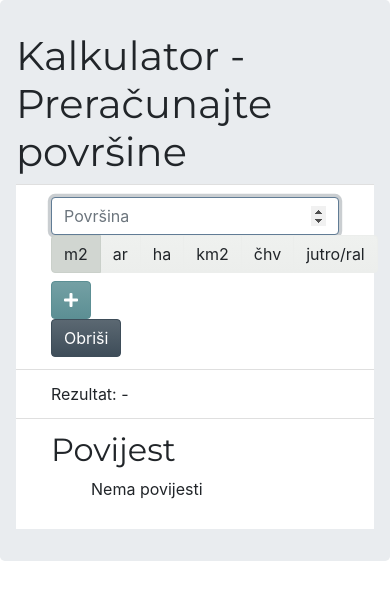
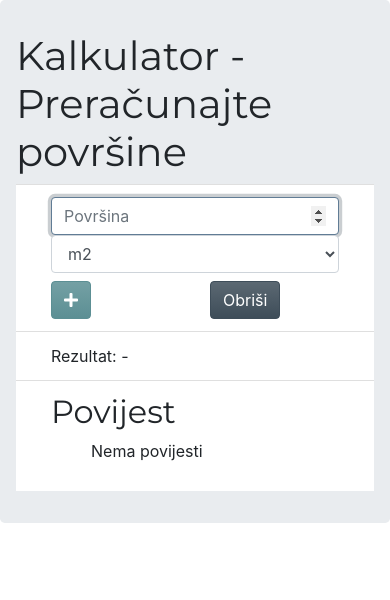
Before and after one commit to iokrono/land-calc, a React (Create React App) app: page / in a window 390 px wide. Shown: the top 600 px of the page. Built offline with nearby package versions, Linux system fonts and the light colour scheme.

Commit message:
Support for smaller screens with responsive change of unit selector

```diff
--- a/package.json
+++ b/package.json
@@ -1,6 +1,6 @@
 {
   "name": "land-calc",
-  "version": "0.1.0",
+  "version": "0.2.0",
   "private": true,
   "dependencies": {
     "bootstrap": "^4.3.1",
--- a/src/components/CalcForm.jsx
+++ b/src/components/CalcForm.jsx
@@ -26,7 +26,7 @@ const CalcForm = (props) => {
                     />
                 )}
                 <Row className="mt-2">
-                    <Col sm={1}>
+                    <Col sm={1} xs={true}>
                         <Button
                             className="btn-info"
                             onClick={props.addNewRow}
--- a/src/components/CalcFormRow.jsx
+++ b/src/components/CalcFormRow.jsx
@@ -26,6 +26,11 @@ const CalcFormRow = React.memo((props) => {
     };
 
     const handleSelectChange = (event) => {
+        if (event.target && event.target.value)
+            props.updateRow(index, 'type', event.target.value);
+    };
+
+    const handleTypeChange = (event) => {
         props.updateRow(index, 'type', event);
     };
 
@@ -49,13 +54,27 @@ const CalcFormRow = React.memo((props) => {
                     autoFocus
                 />
             </Col>
-            <Col>
+            <Col className="d-sm-none">
+                <Form.Control as="select"
+                              name={`type-small-${index}`}
+                              value={calcValue.type}
+                              onChange={handleSelectChange}>
+                    {calcTypes.map((calcType) =>
+                        <option
+                            key={calcType.value}
+                            value={calcType.value}>
+                            {calcType.label}
+                        </option>
+                    )}
+                </Form.Control>
+            </Col>
+            <Col className="d-none d-sm-block">
                 <ButtonToolbar>
                     <ToggleButtonGroup
                         type="radio"
-                        name={`type-${index}`}
+                        name={`type-wide-${index}`}
                         value={calcValue.type}
-                        onChange={handleSelectChange}
+                        onChange={handleTypeChange}
                     >
                         {calcTypes.map((calcType) =>
                             <ToggleButton
```
